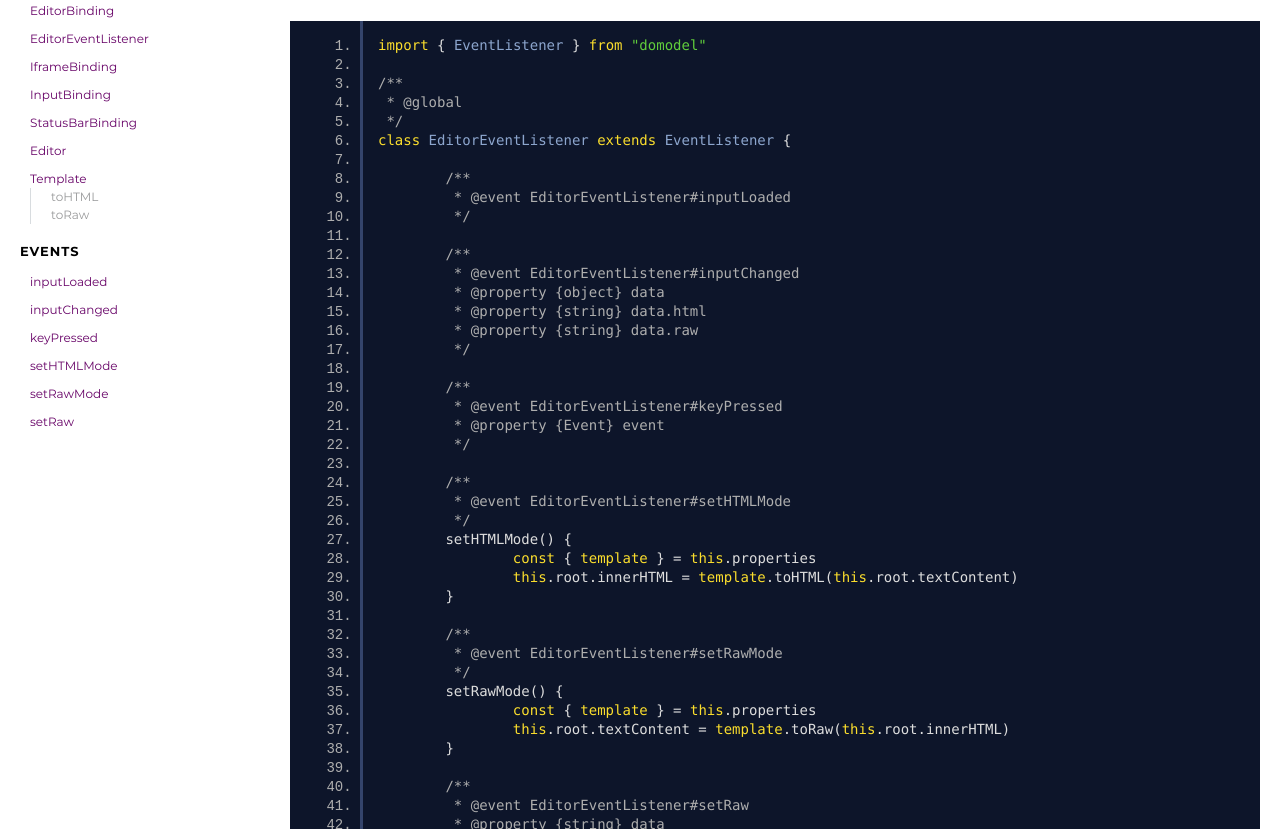
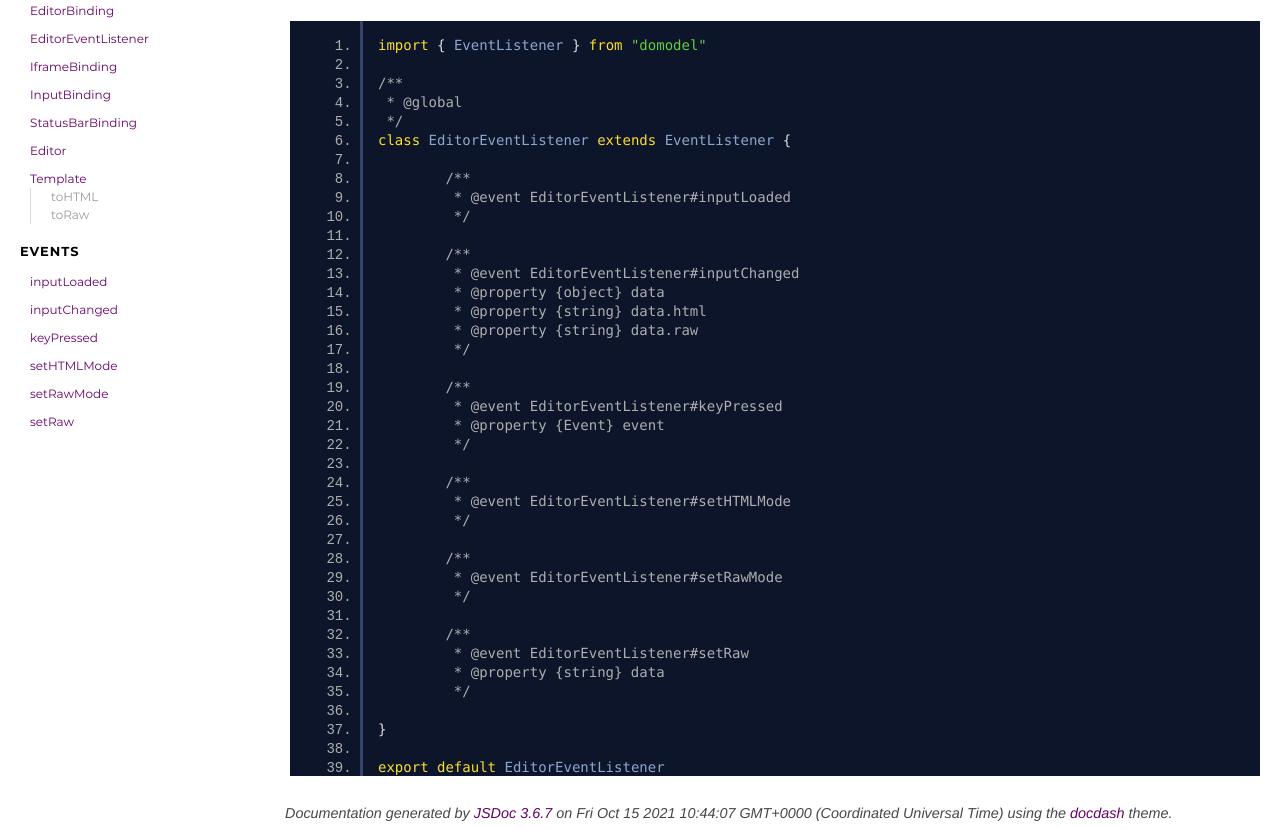
Before and after one commit to thoughtsunificator/teniireta, a plain HTML site: page model_editor.event.js.html in a window 1280 px wide. Shown: the part 123-952 px from the top of the page. Drawn offline with Linux system fonts and the light colour scheme.

Commit message:
Update gh-pages to output generated at 4d0cb82

```diff
--- a/model_editor.event.js.html
+++ b/model_editor.event.js.html
@@ -70,29 +70,15 @@ class EditorEventListener extends EventListener {
 	/**
 	 * @event EditorEventListener#setHTMLMode
 	 */
-	setHTMLMode() {
-		const { template } = this.properties
-		this.root.innerHTML = template.toHTML(this.root.textContent)
-	}
 
 	/**
 	 * @event EditorEventListener#setRawMode
 	 */
-	setRawMode() {
-		const { template } = this.properties
-		this.root.textContent = template.toRaw(this.root.innerHTML)
-	}
 
 	/**
 	 * @event EditorEventListener#setRaw
 	 * @property {string} data
 	 */
-	setRaw(data) {
-		const { editor, template } = this.properties
-		const html = template.toHTML(data)
-		this.root.innerHTML = html
-		editor.emit("inputChanged", { html, raw: data })
-	}
 
 }
 
@@ -111,7 +97,7 @@ export default EditorEventListener
 <br class="clear">
 
 <footer>
-    Documentation generated by <a href="https://github.com/jsdoc3/jsdoc">JSDoc 3.6.7</a> on Fri Oct 15 2021 10:33:07 GMT+0000 (Coordinated Universal Time) using the <a href="https://github.com/clenemt/docdash">docdash</a> theme.
+    Documentation generated by <a href="https://github.com/jsdoc3/jsdoc">JSDoc 3.6.7</a> on Fri Oct 15 2021 10:44:07 GMT+0000 (Coordinated Universal Time) using the <a href="https://github.com/clenemt/docdash">docdash</a> theme.
 </footer>
 
 <script>prettyPrint();</script>
```
Also changed, not shown: Editor.html (+1 -1 lines), EditorBinding.html (+1 -1 lines), EditorEventListener.html (+3 -3 lines), IframeBinding.html (+1 -1 lines), InputBinding.html (+1 -1 lines), StatusBarBinding.html (+1 -1 lines), Template.html (+1 -1 lines), index.html (+1 -1 lines), model_editor.binding.js.html (+1 -1 lines), model_iframe.binding.js.html (+1 -1 lines), model_input.binding.js.html (+15 -1 lines), model_status-bar.binding.js.html (+1 -1 lines), object_editor.js.html (+1 -1 lines), object_template.js.html (+1 -1 lines).
